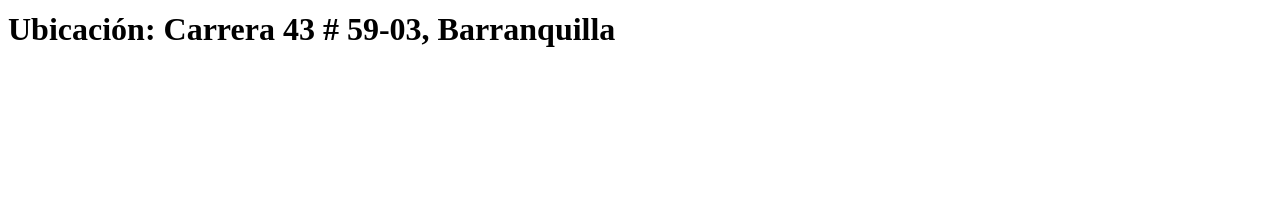
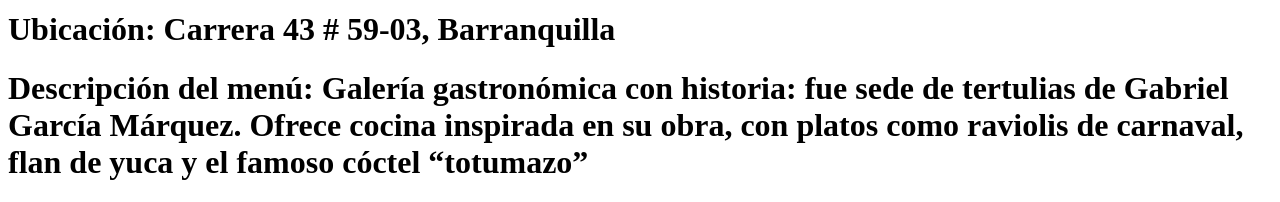
Before and after one commit to Xamio51/punto-5.5, a plain HTML site: page index.html in a window 1280 px wide. Shown: the part 1376-1578 px from the top of the page. Before the commit the page ends 1446 px from the top, so only its background shows below. Drawn offline with Linux system fonts and the light colour scheme.

Commit message:
treceavo

```diff
--- a/index.html
+++ b/index.html
@@ -18,5 +18,6 @@
     <h1>La Cueva</h1>
     <img src="https://dynamic-media-cdn.tripadvisor.com/media/photo-o/09/83/e3/26/la-cueva.jpg?w=500&h=-1&s=1"alt="Restaurante" width="300" height="200">
     <h1>Ubicación: Carrera 43 # 59-03, Barranquilla</h1>
+    <h1>Descripción del menú: Galería gastronómica con historia: fue sede de tertulias de Gabriel García Márquez. Ofrece cocina inspirada en su obra, con platos como raviolis de carnaval, flan de yuca y el famoso cóctel “totumazo”</h1>
 </body>
 </html>
```
